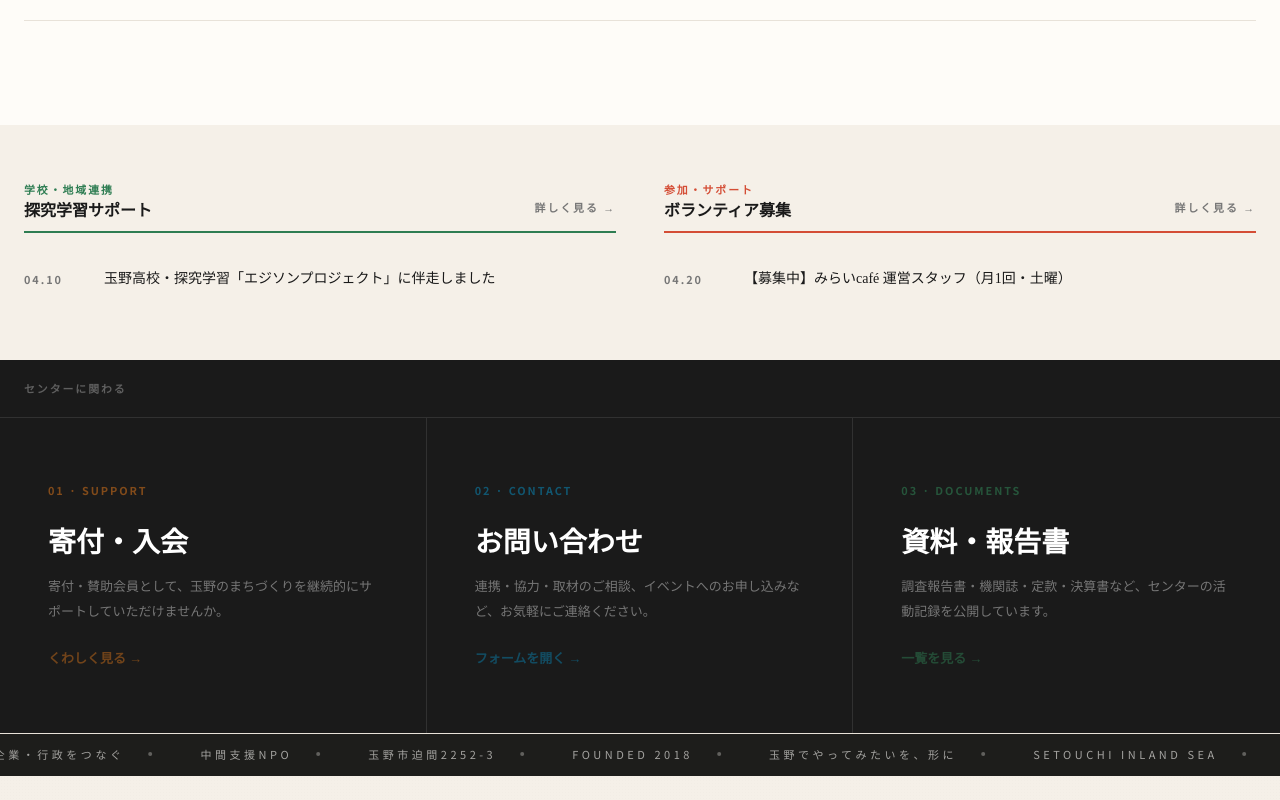
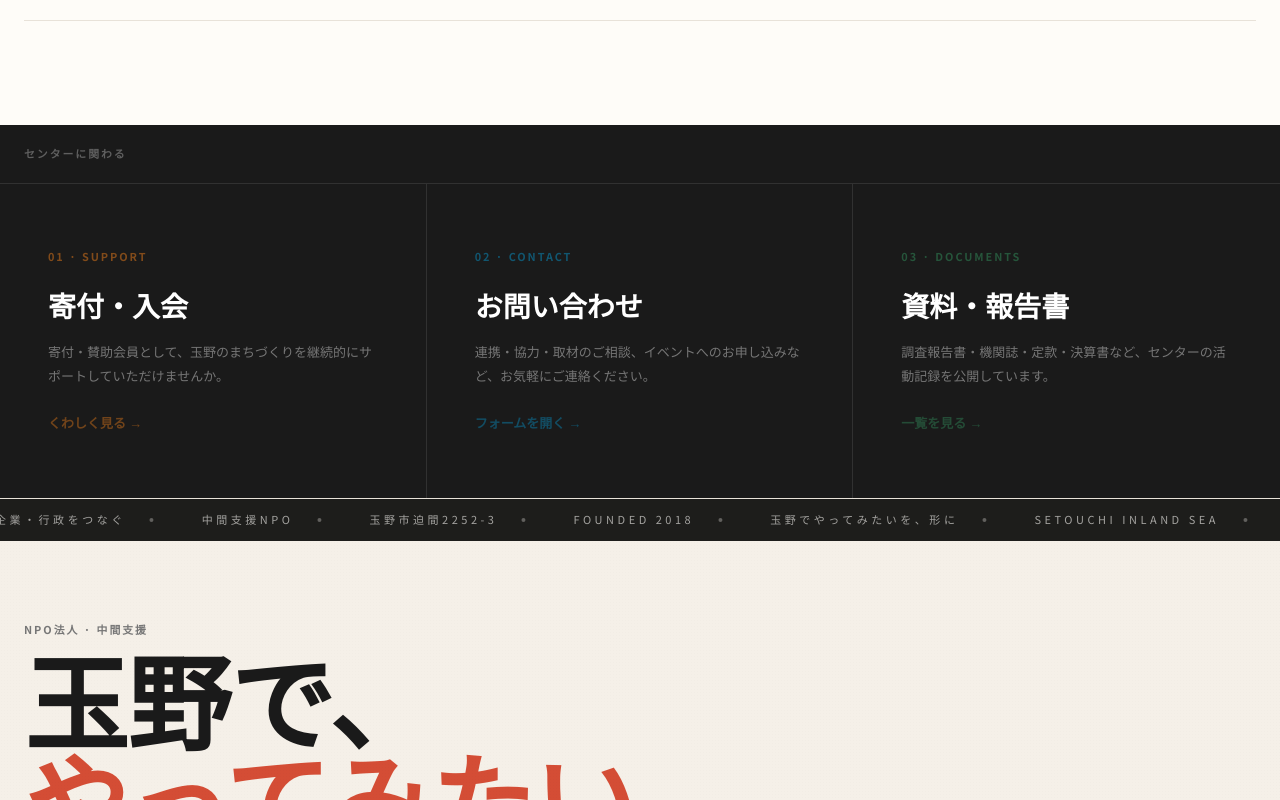
Before and after one commit to taisan0320/tamano-mirai, a Next.js app: page / in a window 1280 px wide. Shown: the part 4720-5520 px from the top of the page. Built offline with nearby package versions, Linux system fonts and the light colour scheme.

Commit message:
remove: 探究学習サポート・ボランティア募集セクションを削除
Co-Authored-By: Claude Sonnet 4.6 <noreply@anthropic.com>

```diff
--- a/src/app/page.tsx
+++ b/src/app/page.tsx
@@ -11,7 +11,7 @@ import HeroSubSlider from "@/components/HeroSubSlider";
 import { fetchBoardCards } from "@/lib/board";
 
 export default async function Home() {
-  const [eventArticles, interviewArticles, noticeRaw, exploreArticles, volunteerArticles, boardCards] = await Promise.all([
+  const [eventArticles, interviewArticles, noticeRaw, boardCards] = await Promise.all([
     fetchArticlesByCategory("event", 10),
     fetchArticlesByCategory("interview", 3),
     Promise.all([
@@ -20,8 +20,6 @@ export default async function Home() {
     ]).then(([news, blog]) =>
       [...news, ...blog].sort((a, b) => (a.date < b.date ? 1 : -1)).slice(0, 8)
     ),
-    fetchArticlesByCategory("explore", 3),
-    fetchArticlesByCategory("volunteer", 3),
     fetchBoardCards(12),
   ]);
 
@@ -253,78 +251,6 @@ export default async function Home() {
         </section>
       )}
 
-      {/* ── EXPLORE & VOLUNTEER ── */}
-      <section className="bg-paper-alt py-14">
-        <div className="max-w-[1400px] mx-auto px-6">
-          <div className="grid grid-cols-1 lg:grid-cols-2 gap-x-12 gap-y-10">
-
-            <div>
-              <div className="flex items-end justify-between border-b-2 border-forest pb-3 mb-5">
-                <div>
-                  <p className="section-label text-forest mb-1">学校・地域連携</p>
-                  <h2 className="font-bold text-ink leading-none">探究学習サポート</h2>
-                </div>
-                <Link href="/programs" className="section-label text-ink-muted hover:text-forest transition-colors pb-0.5">
-                  詳しく見る →
-                </Link>
-              </div>
-              {exploreArticles.length === 0 ? (
-                <p className="text-sm text-ink-muted py-6">現在、探究学習に関する情報はありません</p>
-              ) : (
-                <div className="divide-y divide-border-line">
-                  {exploreArticles.map((a) => (
-                    <Link
-                      key={a.slug}
-                      href={`/media/${a.slug}`}
-                      className="group flex items-start gap-4 py-4 hover:bg-white transition-colors -mx-4 px-4 rounded"
-                    >
-                      <span className="section-label text-ink-muted w-16 pt-0.5 shrink-0">
-                        {new Date(a.date).toLocaleDateString("ja-JP", { month: "2-digit", day: "2-digit" }).replace("/", ".")}
-                      </span>
-                      <h3 className="text-sm font-medium text-ink group-hover:text-forest transition-colors leading-snug line-clamp-2">
-                        {a.title}
-                      </h3>
-                    </Link>
-                  ))}
-                </div>
-              )}
-            </div>
-
-            <div>
-              <div className="flex items-end justify-between border-b-2 border-coral pb-3 mb-5">
-                <div>
-                  <p className="section-label text-coral mb-1">参加・サポート</p>
-                  <h2 className="font-bold text-ink leading-none">ボランティア募集</h2>
-                </div>
-                <Link href="/join" className="section-label text-ink-muted hover:text-coral transition-colors pb-0.5">
-                  詳しく見る →
-                </Link>
-              </div>
-              {volunteerArticles.length === 0 ? (
-                <p className="text-sm text-ink-muted py-6">現在、ボランティアの募集はありません</p>
-              ) : (
-                <div className="divide-y divide-border-line">
-                  {volunteerArticles.map((a) => (
-                    <Link
-                      key={a.slug}
-                      href={`/media/${a.slug}`}
-                      className="group flex items-start gap-4 py-4 hover:bg-white transition-colors -mx-4 px-4 rounded"
-                    >
-                      <span className="section-label text-ink-muted w-16 pt-0.5 shrink-0">
-                        {new Date(a.date).toLocaleDateString("ja-JP", { month: "2-digit", day: "2-digit" }).replace("/", ".")}
-                      </span>
-                      <h3 className="text-sm font-medium text-ink group-hover:text-coral transition-colors leading-snug line-clamp-2">
-                        {a.title}
-                      </h3>
-                    </Link>
-                  ))}
-                </div>
-              )}
-            </div>
-
-          </div>
-        </div>
-      </section>
 
       {/* ── CTA TRIO ── */}
       <section className="bg-ink">
```
